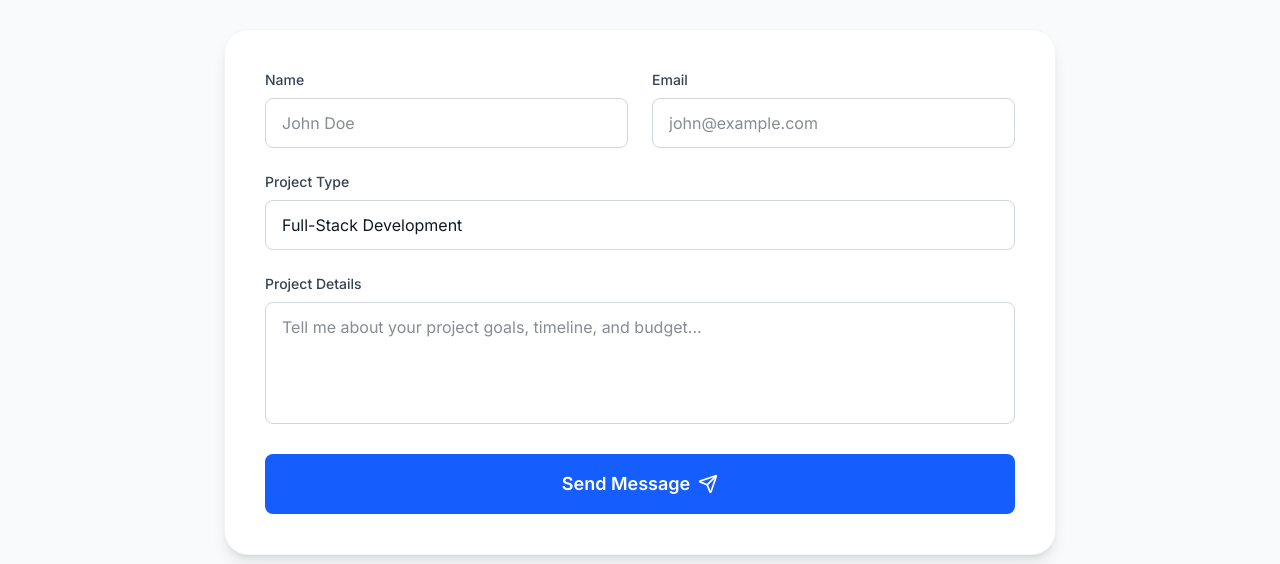
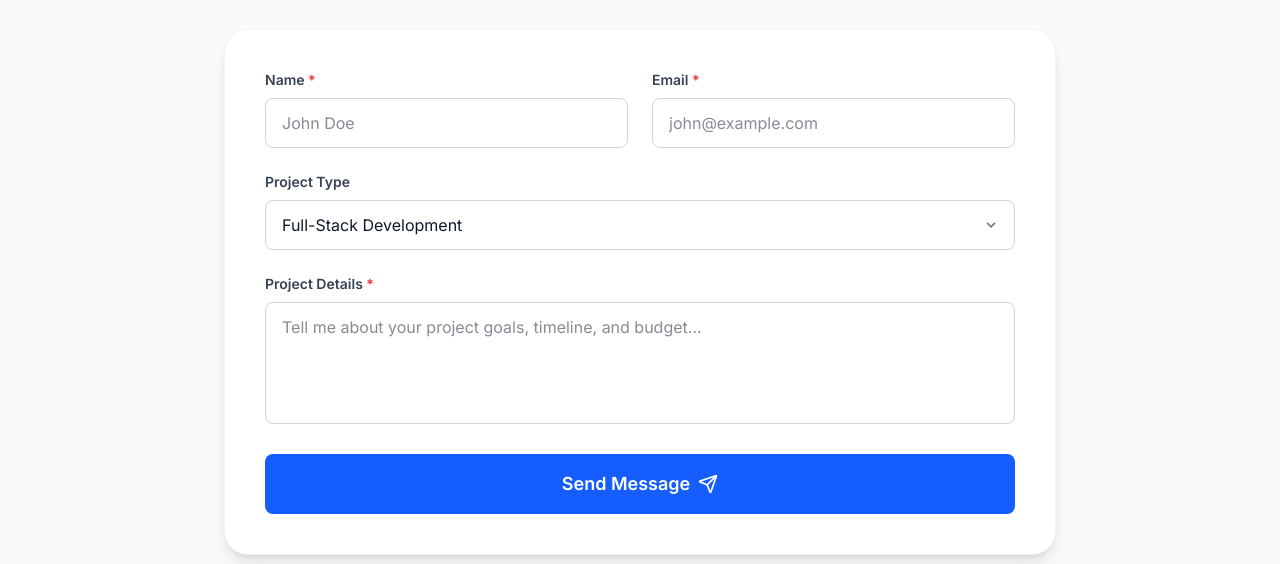
Before and after one commit to mchlbrns/kelly-portfolio, a Next.js app: page / in a window 1280 px wide. Shown: the part 6509-7073 px from the top of the page. Built offline with nearby package versions, Linux system fonts and the light colour scheme; no server answers.

Commit message:
fix(contact): improve contact form accessibility landmarks and dynamic loading skeletons

```diff
--- a/src/components/Contact.tsx
+++ b/src/components/Contact.tsx
@@ -4,6 +4,36 @@ import { useActionState } from "react";
 import { m } from "framer-motion";
 import { Send, CheckCircle, Loader2 } from "lucide-react";
 import { submitContactForm } from "@/app/actions/contact";
+
+export function ContactSkeleton() {
+  return (
+    <div className="max-w-4xl mx-auto px-4 sm:px-6 lg:px-8 py-20 animate-pulse">
+      <div className="h-8 w-64 bg-gray-200 dark:bg-gray-800 rounded mx-auto mb-4"></div>
+      <div className="h-4 w-96 bg-gray-100 dark:bg-gray-900 rounded mx-auto mb-12"></div>
+      <div className="bg-white dark:bg-gray-950 p-8 md:p-10 rounded-3xl border border-gray-100 dark:border-gray-800">
+        <div className="grid grid-cols-1 md:grid-cols-2 gap-6 mb-6">
+          <div>
+            <div className="h-4 w-12 bg-gray-200 dark:bg-gray-800 rounded mb-2"></div>
+            <div className="h-12 w-full bg-gray-100 dark:bg-gray-900 rounded-lg"></div>
+          </div>
+          <div>
+            <div className="h-4 w-12 bg-gray-200 dark:bg-gray-800 rounded mb-2"></div>
+            <div className="h-12 w-full bg-gray-100 dark:bg-gray-900 rounded-lg"></div>
+          </div>
+        </div>
+        <div className="mb-6">
+          <div className="h-4 w-24 bg-gray-200 dark:bg-gray-800 rounded mb-2"></div>
+          <div className="h-12 w-full bg-gray-100 dark:bg-gray-900 rounded-lg"></div>
+        </div>
+        <div className="mb-6">
+          <div className="h-4 w-28 bg-gray-200 dark:bg-gray-800 rounded mb-2"></div>
+          <div className="h-32 w-full bg-gray-100 dark:bg-gray-900 rounded-lg"></div>
+        </div>
+        <div className="h-14 w-full bg-gray-200 dark:bg-gray-800 rounded-lg"></div>
+      </div>
+    </div>
+  );
+}
 
 export function Contact() {
   const [state, formAction, isPending] = useActionState(submitContactForm, {
@@ -39,55 +69,72 @@ export function Contact() {
           whileInView={{ opacity: 1, y: 0 }}
           viewport={{ once: true }}
           transition={{ duration: 0.6 }}
-          className="bg-white dark:bg-gray-950 p-8 md:p-10 rounded-3xl shadow-lg border border-gray-100 dark:border-gray-800"
+          className="bg-white dark:bg-gray-950 p-8 md:p-10 rounded-3xl shadow-lg border border-gray-100 dark:border-gray-800 relative overflow-hidden"
         >
+          {/* Global Form Submission Live Announcement */}
+          <div className="sr-only" aria-live="polite">
+            {isPending && "Submitting form, please wait..."}
+            {state.status === "success" && "Form submitted successfully. " + state.message}
+            {state.status === "error" && "Form submission failed. " + (state.message || "Please fix errors.")}
+          </div>
+
           {state.status === "success" ? (
-            <div className="text-center py-12" role="alert">
-              <CheckCircle className="w-16 h-16 text-green-500 mx-auto mb-4" />
-              <h3 className="text-2xl font-bold mb-2">Message Sent!</h3>
-              <p className="text-gray-600 dark:text-gray-400 mb-6">
+            <m.div
+              initial={{ opacity: 0, scale: 0.95 }}
+              animate={{ opacity: 1, scale: 1 }}
+              className="text-center py-12"
+              role="alert"
+            >
+              <CheckCircle className="w-16 h-16 text-green-500 mx-auto mb-4 animate-bounce-slow" />
+              <h3 className="text-2xl font-bold mb-2 text-gray-900 dark:text-white">Message Sent!</h3>
+              <p className="text-gray-600 dark:text-gray-400 mb-6 max-w-md mx-auto">
                 {state.message}
               </p>
-            </div>
+            </m.div>
           ) : (
-            <form action={formAction} className="space-y-6">
+            <form action={formAction} noValidate>
+              <fieldset disabled={isPending} className="space-y-6">
+                <legend className="sr-only">Contact Form Details</legend>
+
                 <div className="grid grid-cols-1 md:grid-cols-2 gap-6">
                   <div>
-                  <label htmlFor="name" className="block text-sm font-medium text-gray-700 dark:text-gray-300 mb-2">
-                    Name
+                    <label htmlFor="name" className="block text-sm font-semibold text-gray-700 dark:text-gray-300 mb-2">
+                      Name <span className="text-red-500" aria-hidden="true">*</span>
                     </label>
                     <input
                       type="text"
                       id="name"
                       name="name"
                       required
+                      aria-required="true"
                       aria-invalid={!!state.errors?.name}
                       aria-describedby={state.errors?.name ? "name-error" : undefined}
-                    className="w-full px-4 py-3 rounded-lg border border-gray-300 dark:border-gray-700 bg-white dark:bg-gray-900 text-gray-900 dark:text-white focus:ring-2 focus:ring-blue-500 focus:border-transparent outline-none transition-all"
+                      className="w-full px-4 py-3 rounded-lg border border-gray-300 dark:border-gray-700 bg-white dark:bg-gray-900 text-gray-900 dark:text-white focus:ring-2 focus:ring-blue-500 focus:border-transparent outline-none transition-all disabled:opacity-50"
                       placeholder="John Doe"
                     />
                     {state.errors?.name && (
-                    <p id="name-error" className="mt-2 text-sm text-red-600 dark:text-red-400" role="alert">
+                      <p id="name-error" className="mt-2 text-sm text-red-600 dark:text-red-400" role="alert" aria-live="assertive">
                         {state.errors.name[0]}
                       </p>
                     )}
                   </div>
                   <div>
-                  <label htmlFor="email" className="block text-sm font-medium text-gray-700 dark:text-gray-300 mb-2">
-                    Email
+                    <label htmlFor="email" className="block text-sm font-semibold text-gray-700 dark:text-gray-300 mb-2">
+                      Email <span className="text-red-500" aria-hidden="true">*</span>
                     </label>
                     <input
                       type="email"
                       id="email"
                       name="email"
                       required
+                      aria-required="true"
                       aria-invalid={!!state.errors?.email}
                       aria-describedby={state.errors?.email ? "email-error" : undefined}
-                    className="w-full px-4 py-3 rounded-lg border border-gray-300 dark:border-gray-700 bg-white dark:bg-gray-900 text-gray-900 dark:text-white focus:ring-2 focus:ring-blue-500 focus:border-transparent outline-none transition-all"
+                      className="w-full px-4 py-3 rounded-lg border border-gray-300 dark:border-gray-700 bg-white dark:bg-gray-900 text-gray-900 dark:text-white focus:ring-2 focus:ring-blue-500 focus:border-transparent outline-none transition-all disabled:opacity-50"
                       placeholder="john@example.com"
                     />
                     {state.errors?.email && (
-                    <p id="email-error" className="mt-2 text-sm text-red-600 dark:text-red-400" role="alert">
+                      <p id="email-error" className="mt-2 text-sm text-red-600 dark:text-red-400" role="alert" aria-live="assertive">
                         {state.errors.email[0]}
                       </p>
                     )}
@@ -95,44 +142,52 @@ export function Contact() {
                 </div>
 
                 <div>
-                <label htmlFor="projectType" className="block text-sm font-medium text-gray-700 dark:text-gray-300 mb-2">
+                  <label htmlFor="projectType" className="block text-sm font-semibold text-gray-700 dark:text-gray-300 mb-2">
                     Project Type
                   </label>
+                  <div className="relative">
                     <select
                       id="projectType"
                       name="projectType"
-                  className="w-full px-4 py-3 rounded-lg border border-gray-300 dark:border-gray-700 bg-white dark:bg-gray-900 text-gray-900 dark:text-white focus:ring-2 focus:ring-blue-500 focus:border-transparent outline-none transition-all appearance-none"
+                      className="w-full px-4 py-3 rounded-lg border border-gray-300 dark:border-gray-700 bg-white dark:bg-gray-900 text-gray-900 dark:text-white focus:ring-2 focus:ring-blue-500 focus:border-transparent outline-none transition-all disabled:opacity-50 appearance-none"
                     >
                       <option value="Full-Stack Development">Full-Stack Development</option>
                       <option value="AI Automation">AI Automation</option>
                       <option value="MVP / Prototyping">MVP / Prototyping</option>
                       <option value="Other">Other</option>
                     </select>
+                    <div className="pointer-events-none absolute inset-y-0 right-0 flex items-center px-4 text-gray-500 dark:text-gray-400">
+                      <svg className="fill-current h-4 w-4" xmlns="http://www.w3.org/2000/svg" viewBox="0 0 20 20">
+                        <path d="M9.293 12.95l.707.707L15.657 8l-1.414-1.414L10 10.828 5.757 6.586 4.343 8z"/>
+                      </svg>
+                    </div>
+                  </div>
                 </div>
 
                 <div>
-                <label htmlFor="message" className="block text-sm font-medium text-gray-700 dark:text-gray-300 mb-2">
-                  Project Details
+                  <label htmlFor="message" className="block text-sm font-semibold text-gray-700 dark:text-gray-300 mb-2">
+                    Project Details <span className="text-red-500" aria-hidden="true">*</span>
                   </label>
                   <textarea
                     id="message"
                     name="message"
                     required
+                    aria-required="true"
                     rows={4}
                     aria-invalid={!!state.errors?.message}
                     aria-describedby={state.errors?.message ? "message-error" : undefined}
-                  className="w-full px-4 py-3 rounded-lg border border-gray-300 dark:border-gray-700 bg-white dark:bg-gray-900 text-gray-900 dark:text-white focus:ring-2 focus:ring-blue-500 focus:border-transparent outline-none transition-all resize-none"
+                    className="w-full px-4 py-3 rounded-lg border border-gray-300 dark:border-gray-700 bg-white dark:bg-gray-900 text-gray-900 dark:text-white focus:ring-2 focus:ring-blue-500 focus:border-transparent outline-none transition-all resize-none disabled:opacity-50"
                     placeholder="Tell me about your project goals, timeline, and budget..."
                   />
                   {state.errors?.message && (
-                  <p id="message-error" className="mt-2 text-sm text-red-600 dark:text-red-400" role="alert">
+                    <p id="message-error" className="mt-2 text-sm text-red-600 dark:text-red-400" role="alert" aria-live="assertive">
                       {state.errors.message[0]}
                     </p>
                   )}
                 </div>
 
                 {state.status === "error" && !state.errors && (
-                <div className="p-3 bg-red-100 dark:bg-red-900/30 text-red-600 dark:text-red-400 rounded-md text-sm" role="alert">
+                  <div className="p-4 bg-red-50 dark:bg-red-950/20 text-red-600 dark:text-red-400 border border-red-100 dark:border-red-900/30 rounded-lg text-sm" role="alert" aria-live="assertive">
                     {state.message || "Something went wrong. Please try again later."}
                   </div>
                 )}
@@ -141,20 +196,21 @@ export function Contact() {
                   type="submit"
                   disabled={isPending}
                   aria-disabled={isPending}
-                className="w-full flex items-center justify-center gap-2 py-4 px-6 bg-blue-600 hover:bg-blue-700 text-white rounded-lg font-semibold text-lg transition-all disabled:opacity-70 disabled:cursor-not-allowed"
+                  className="w-full flex items-center justify-center gap-2 py-4 px-6 bg-blue-600 hover:bg-blue-700 focus-visible:ring-2 focus-visible:ring-blue-500 outline-none text-white rounded-lg font-semibold text-lg transition-all disabled:opacity-75 disabled:cursor-not-allowed"
                 >
                   {isPending ? (
                     <>
-                    <Loader2 className="animate-spin" size={20} />
+                      <Loader2 className="animate-spin" size={20} aria-hidden="true" />
                       Sending...
                     </>
                   ) : (
                     <>
                       Send Message
-                    <Send size={20} />
+                      <Send size={20} aria-hidden="true" />
                     </>
                   )}
                 </button>
+              </fieldset>
             </form>
           )}
         </m.div>
```
Also changed, not shown: src/app/page.tsx (+10 -1 lines). Lines whose indentation alone changed are shown as unchanged.
